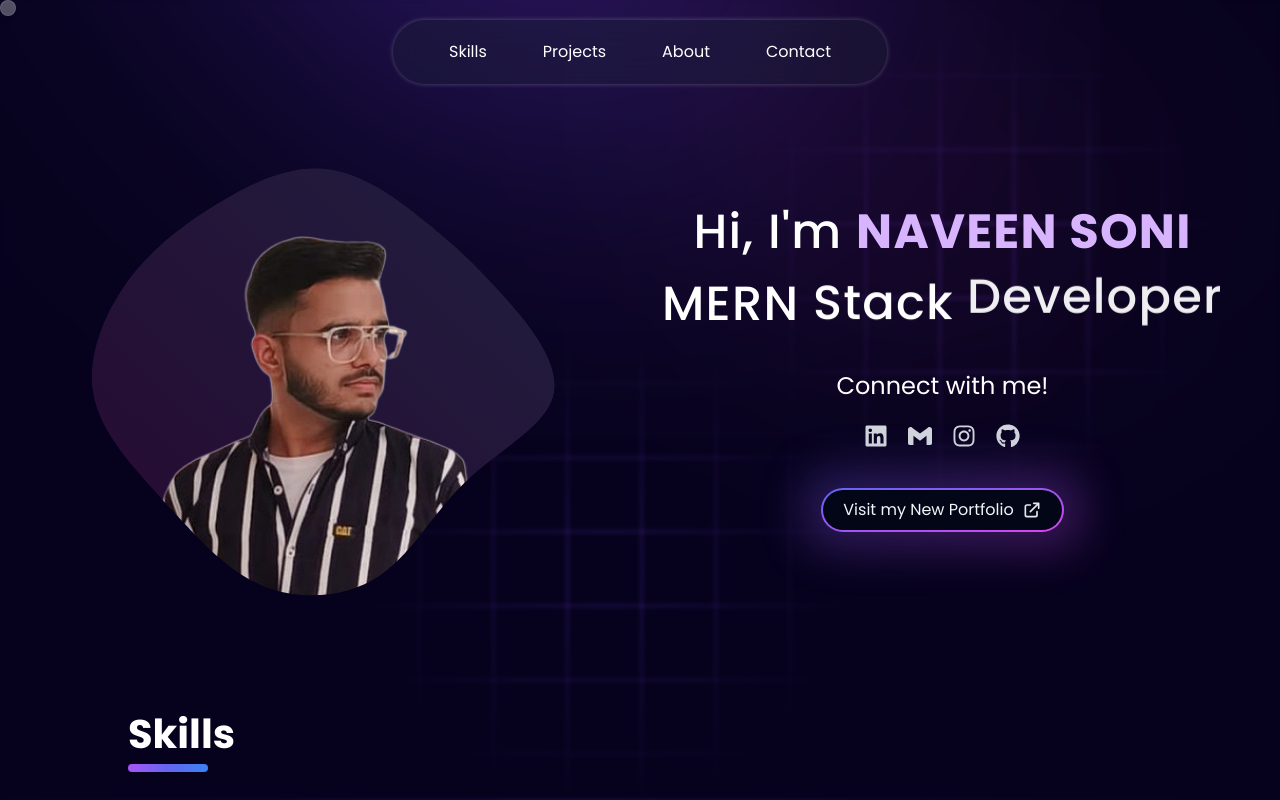
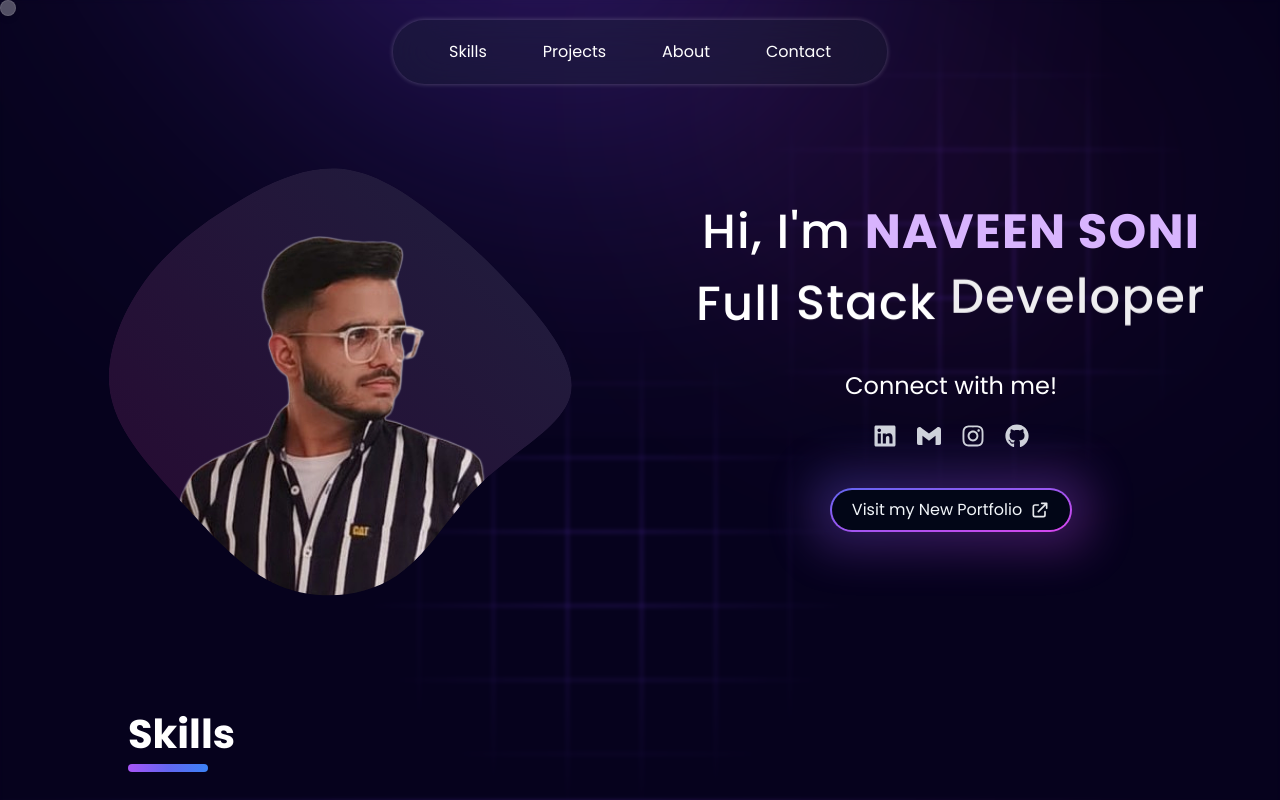
Before and after one commit to soni-naveen/Portfolio-React, a React (Vite) app: page / in a window 1280 px wide. Shown: the top 800 px of the page. Built offline with nearby package versions, Linux system fonts and the light colour scheme.

Commit message:
refactor: update Intro.jsx

```diff
--- a/src/components/Intro.jsx
+++ b/src/components/Intro.jsx
@@ -65,7 +65,7 @@ export default function Intro() {
             <span className="font-bold text-purple-300">NAVEEN SONI</span>{" "}
             <br />{" "}
             <BlurText
-              text="MERN Stack Developer"
+              text="Full Stack Developer"
               delay={500}
               animateBy="words"
               direction="top"
```
